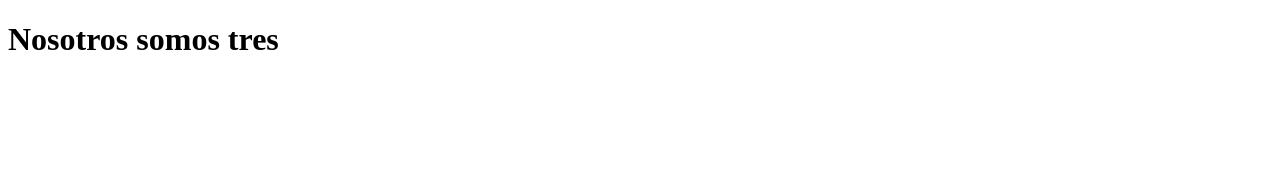
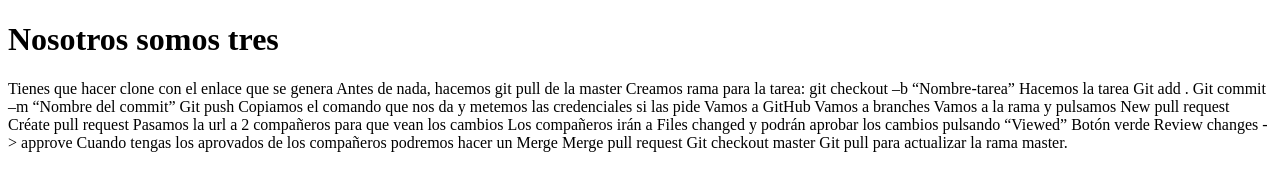
Before and after one commit to jesus00gs/TrabajoGitJesusVioletaAna, a plain HTML site: page grupoTres.html in a window 1280 px wide. Drawn offline with Linux system fonts and the light colour scheme.

Commit message:
parrafo nuevo ana

```diff
--- a/grupoTres.html
+++ b/grupoTres.html
@@ -7,5 +7,26 @@
 </head>
 <body>
     <h1>Nosotros somos tres</h1>
+    <p>
+        Tienes que hacer clone con el enlace que se genera
+        Antes de nada, hacemos git pull de la master
+     Creamos rama para la tarea: git checkout –b “Nombre-tarea”
+     Hacemos la tarea
+     Git add .
+     Git commit –m “Nombre del commit”
+     Git push
+     Copiamos el comando que nos da y metemos las credenciales si las pide
+    Vamos a GitHub
+     Vamos a branches
+     Vamos a la rama y pulsamos New pull request
+     Créate pull request
+     Pasamos la url a 2 compañeros para que vean los cambios
+    Los compañeros irán a Files changed y podrán aprobar los cambios pulsando “Viewed”
+     Botón verde Review changes -> approve
+     Cuando tengas los aprovados de los compañeros podremos hacer un Merge
+     Merge pull request
+     Git checkout master
+     Git pull para actualizar la rama master.
+    </p>
 </body>
 </html>
```
